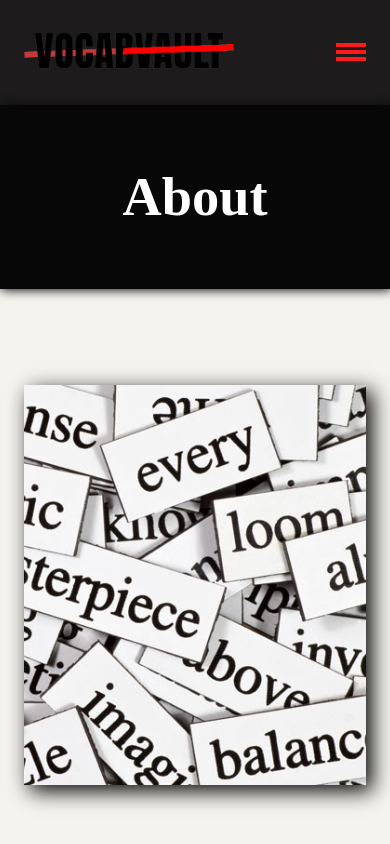
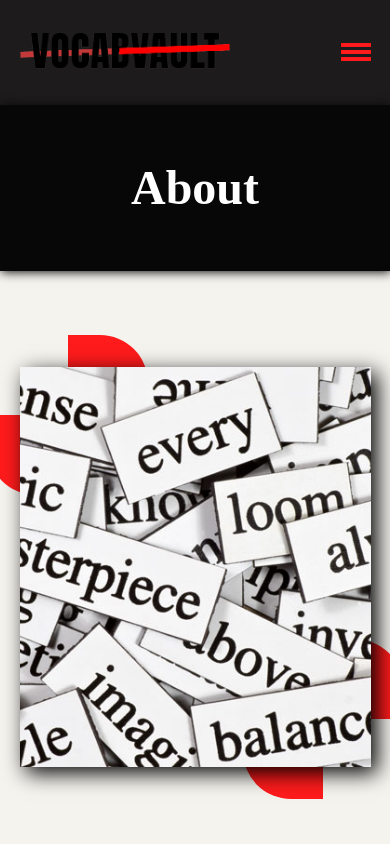
Before and after one commit to andy-agyeiDwumah-hybytes/capstone_project, a React (Vite) app: page /about in a window 390 px wide. Shown: the top 844 px of the page. Built offline with nearby package versions, Linux system fonts and the light colour scheme; no server answers.

Commit message:
Improve code quality and style about image

```diff
--- a/src/index.css
+++ b/src/index.css
@@ -20,7 +20,8 @@ html {
 
 body,
 #root {
-  margin: 0 auto;
+  margin-block: 0;
+  margin-inline: auto;
   max-width: 2200px;
 }
 
@@ -37,7 +38,6 @@ body {
 
 a {
   text-decoration: none;
-  color: var(--black);
 }
 
 /* Targets current page the user is on - Navlinks components have active class by default */
@@ -46,7 +46,7 @@ menu > li > a.active {
 }
 
 h2 {
-  font-size: 3.4rem;
+  font-size: 3rem;
 }
 
 p {
@@ -56,10 +56,10 @@ p {
 
 button {
   cursor: pointer;
-  border-radius: 10px;
+  border-radius: 0.5rem;
   line-height: 2;
-  color: #000;
-  border-color: #000;
+  color: var(--black);
+  border-color: var(--black);
 }
 
 /* Keeps footer at the bottom */
@@ -81,20 +81,13 @@ button {
 .h2Wrapper {
   background-color: var(--h2WrapperColour);
   color: var(--white);
-  padding: 1em 0;
+  padding-block: 1em;
+  padding-inline: 0;
   box-shadow: 1px 1px 10px var(--h2WrapperColour);
   text-align: center;
 }
 
-/* setPaddingInline - Used to align content in the center */
-@media (width >= 280px) {
-  .setPaddingInline {
-      padding-inline: 1.5em;
-    }
+/* Used to align content in the center */
+.setPaddingInline {
+  padding-inline: min(5%, 4em);
 }
-
-@media (width >= 768px) {
-  .setPaddingInline {
-      padding-inline: 4em;
-    }
-}
--- a/src/pages/about/About.module.css
+++ b/src/pages/about/About.module.css
@@ -1,14 +1,17 @@
 .section {
-    padding-bottom: 15em;
+    padding-block-end: 15em;
 }
 
 .abouth2Wrapper {
-    margin-bottom: 6rem;
+    margin-block-end: 6rem;
 }
 
 .paraAndImgWrapper {
     display: flex;
-    margin-bottom: 15rem;
+    margin-block-end: 15rem;
+    /* ! Create a new stacking context to allow before and after content to take effect */
+    /* ! in about image */
+    isolation: isolate;
 }
 
 .aboutImgWrapper {
@@ -18,6 +21,39 @@
     background-repeat: no-repeat;
     height: 25em;
     box-shadow: 6px 6px 20px var(--black);
+    position: relative;
+
+    &::before {
+        content: "";
+        position: absolute;
+        z-index: -1;
+        top: -2rem;
+        left: -2rem;
+        width: 10em;
+        aspect-ratio: 1;
+        border-radius: 30%;
+        background: conic-gradient(
+            var(--red) 0.25turn,
+            transparent 0.25turn 0.5turn,
+            var(--red) 0.5turn 0.75turn,
+            transparent 0.75turn 1turn);
+    }
+
+    &::after {
+        content: "";
+        position: absolute;
+        z-index: -1;
+        bottom: -2rem;
+        right: -2rem;
+        width: 10em;
+        aspect-ratio: 1;
+        border-radius: 30%;
+        background: conic-gradient(
+            var(--red) 0.25turn,
+            transparent 0.25turn 0.5turn,
+            var(--red) 0.5turn 0.75turn,
+            transparent 0.75turn 1turn);
+    }
 }
 
 .aboutText {
@@ -31,15 +67,16 @@
 
 .h3ParaWrapper {
     text-align: center;
-    padding: 8em 0;
+    padding-block: 8em;
+    padding-inline: 0;
 }
 
 .h3ParaWrapper[data-content="platform database"] {
-    margin-bottom: 12rem;
+    margin-block-end: 12rem;
 }
 
 .secondaryHeadings {
-    font-size: 3.2rem;
+    font-size: 3rem;
 
     & + p {
         font-size: 1.1rem;
@@ -77,7 +114,7 @@
     }
 
     .aboutImgWrapper {
-        margin-bottom: 3.5em;
+        margin-block-end: 3.5em;
     }
 }
 
@@ -88,7 +125,7 @@
     }
 
     .aboutImgWrapper {
-        margin-bottom: 0;
+        margin-block-end: 0;
     }
 
     .aboutTextWrapper {
--- a/src/pages/authForm/AuthForm.module.css
+++ b/src/pages/authForm/AuthForm.module.css
@@ -5,8 +5,10 @@ span[aria-label="required"] {
 .authForm {
     border-radius: 10px;
     border: 1px solid var(--black);
-    padding: 2.5em 1.5em;
-    margin: 4em auto;
+    padding-block: 2.5em;
+    padding-inline: 1.5em;
+    margin-block: 4em;
+    margin-inline: auto;
     box-shadow: 1px 1px 5px var(--black);
     background-color: var(--white);
     width: min(90%, 600px);
@@ -19,7 +21,7 @@ span[aria-label="required"] {
 
 .authFormLabel {
     display: block;
-    margin-bottom: 1em;
+    margin-block-end: 1em;
 }
 
 .authFormLabel,
@@ -35,17 +37,19 @@ span[aria-label="required"] {
 }
 
 .labelInputWrapper {
-    margin-bottom: 1.2em;
+    margin-block-end: 1.2em;
 }
 
 .btnContainer {
     display: flex;
-    padding: 2em 0;
+    padding-block: 2em;
+    padding-inline: 0;
 }
 
 .btnContainer > button {
     font-size: 1.2rem;
-    padding: 0.2em 1em;
+    padding-block: 0.2em;
+    padding-inline: 1em;
     box-shadow: 2px 2px var(--black);
 }
 
--- a/src/pages/home/Home.jsx
+++ b/src/pages/home/Home.jsx
@@ -19,7 +19,6 @@ export default function Home() {
 
   const handleClick = () => {
     navigate("login")
-    return
   }
 
   return (
--- a/src/pages/home/Home.module.css
+++ b/src/pages/home/Home.module.css
@@ -12,7 +12,7 @@
 }
 
 .heading {
-    font-size: clamp(2.8rem, 10vw, 5.5rem);
+    font-size: clamp(2.8rem, 8vw, 4.5rem);
     letter-spacing: 5px;
     text-shadow: 1px 1px var(--black);
     margin-block-end: 0.4em;
@@ -54,7 +54,7 @@
 }
 
 .heroBtn {
-    font-size: 1.2rem;
+    font-size: 1.1rem;
     background: conic-gradient(var(--red), var(--black) 180deg);
     color: var(--white);
     font-weight: 600;
```
